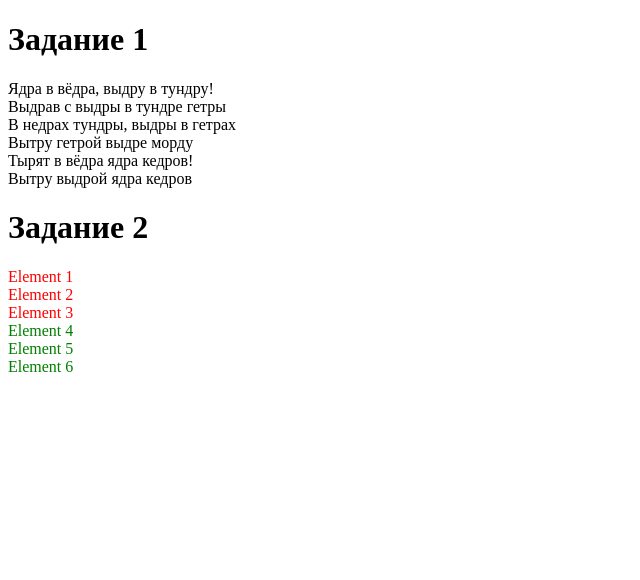
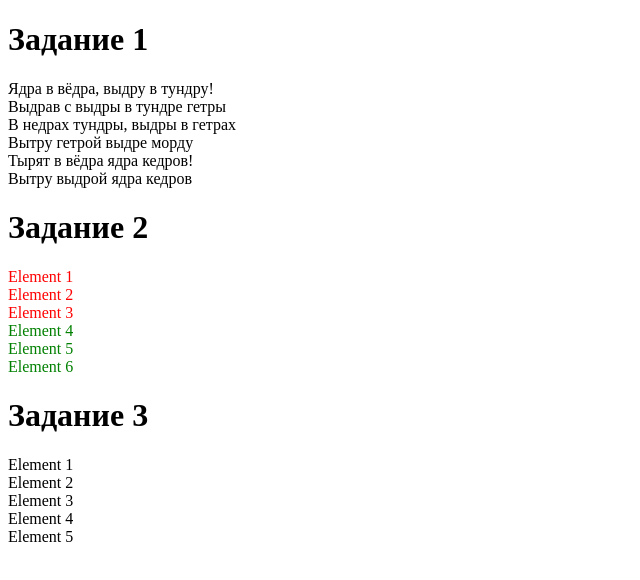
Before and after one commit to daniyarotegen/homework_66_daniyar_otegen, a plain HTML site: page index.html in a window 1280 px wide. Shown: the whole page, without its empty margins (0-640 px from the left). Drawn offline with Linux system fonts and the light colour scheme.

Commit message:
Третье задание

```diff
--- a/index.html
+++ b/index.html
@@ -2,9 +2,10 @@
 <html lang="en">
 <head>
     <meta charset="UTF-8">
-    <title>Title</title>
+    <title>Домашка 66</title>
 </head>
 <body>
+
     <h1>Задание 1</h1>
         <div id="string-1">Ядра в вёдра, выдру в тундру!</div>
         <div id="string-2">Выдрав с выдры в тундре гетры</div>
@@ -21,7 +22,8 @@
         <div class="element">Element 5</div>
         <div class="element">Element 6</div>
 
-
+    <h1>Задание 3</h1>
+        <div id="container"></div>
 
     <script src="./js/main.js"></script>
 </body>
--- a/js/main.js
+++ b/js/main.js
@@ -23,3 +23,12 @@ for(element of elements){
     }
     console.log(element.innerText)
 }
+
+
+console.log("Задание 3")
+
+container = document.getElementById('container')
+for(let i = 1; i < 6; i++) {
+    container.innerHTML += `<div class="element">Element ${i}</div>`
+}
+console.log(container.innerText)
```
